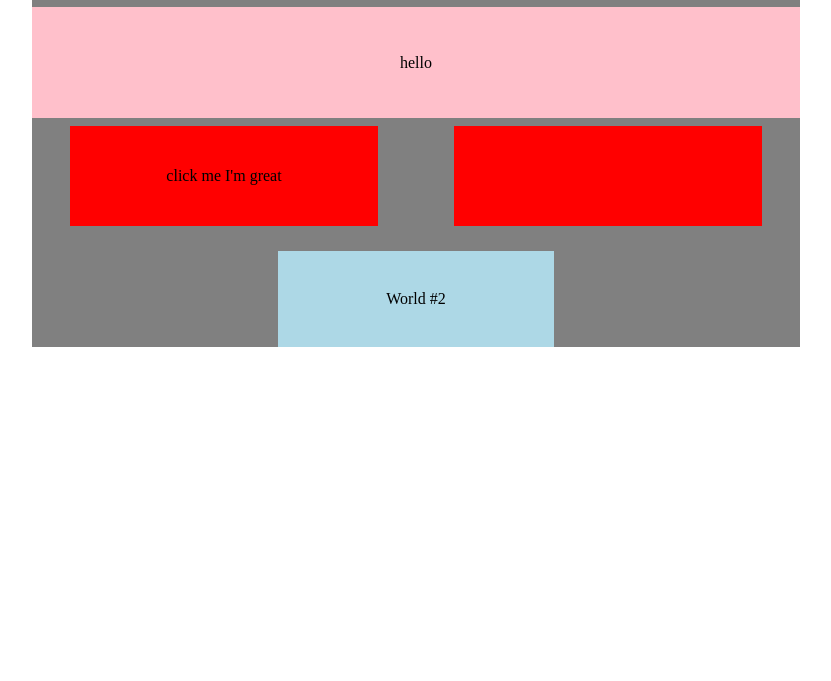
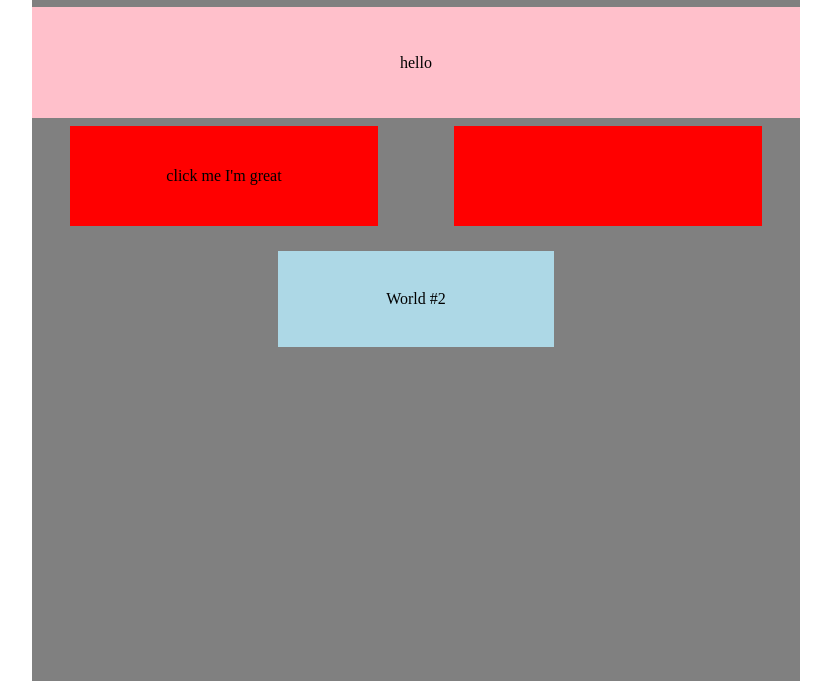
Before and after one commit to mjasman/repo_INST377, a plain HTML site: page Lab 3/lab_3_bad_css.html in a window 1280 px wide. Shown: the part 119-800 px from the top of the page, without its empty margins (232-1063 px from the left). Drawn offline with Linux system fonts and the light colour scheme.

Commit message:
Update lab_3_bad_css.html

```diff
--- a/Lab 3/lab_3_bad_css.html
+++ b/Lab 3/lab_3_bad_css.html
@@ -24,7 +24,7 @@
       align-items: center;
       flex-wrap: wrap;
       text-align: center;
-      /*padding-bottom: 20%;*/
+      padding-bottom: 50%;
 
     }
 
@@ -113,8 +113,6 @@
       </div>
 
     </div>
-
-
   </div>
 </body>
 
```
